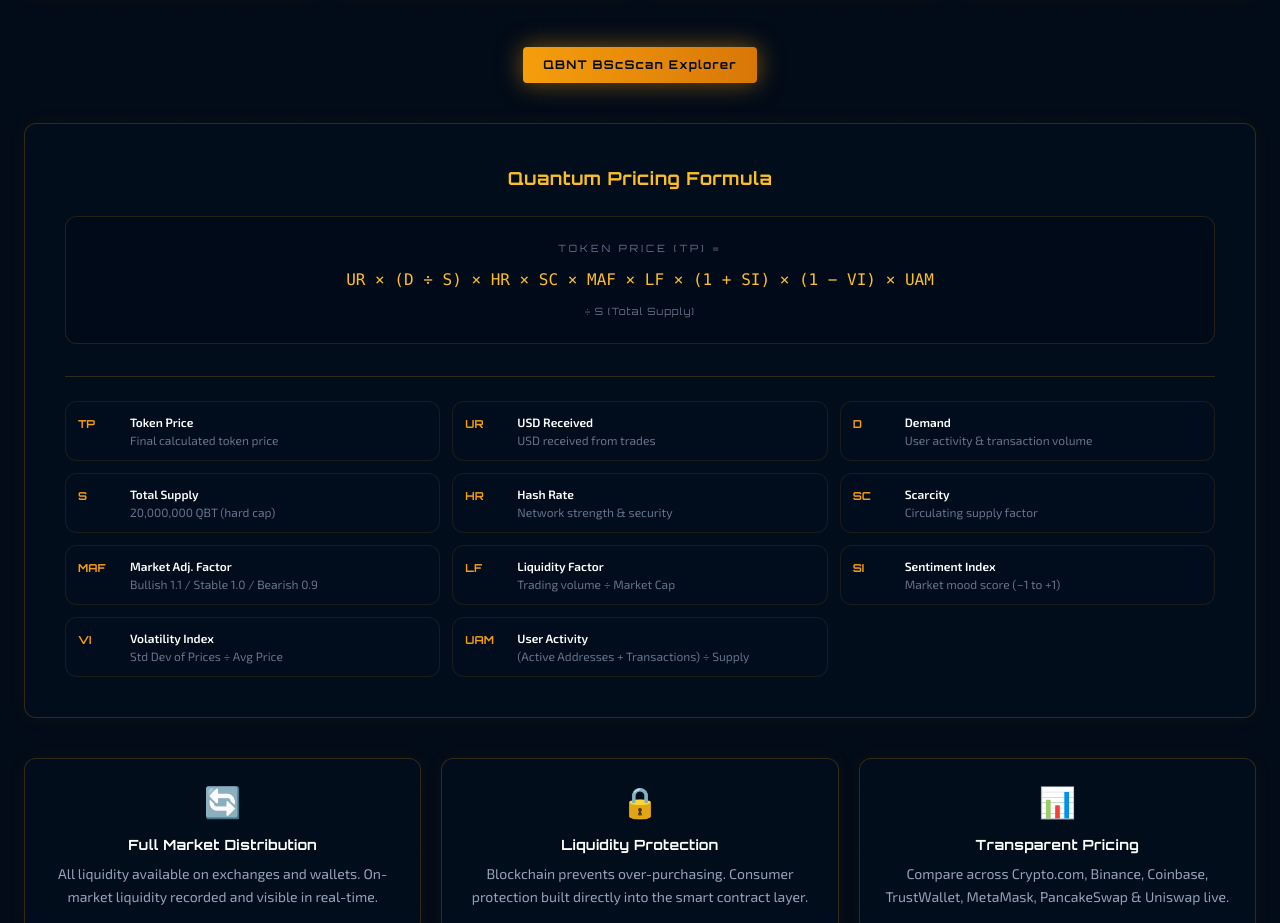
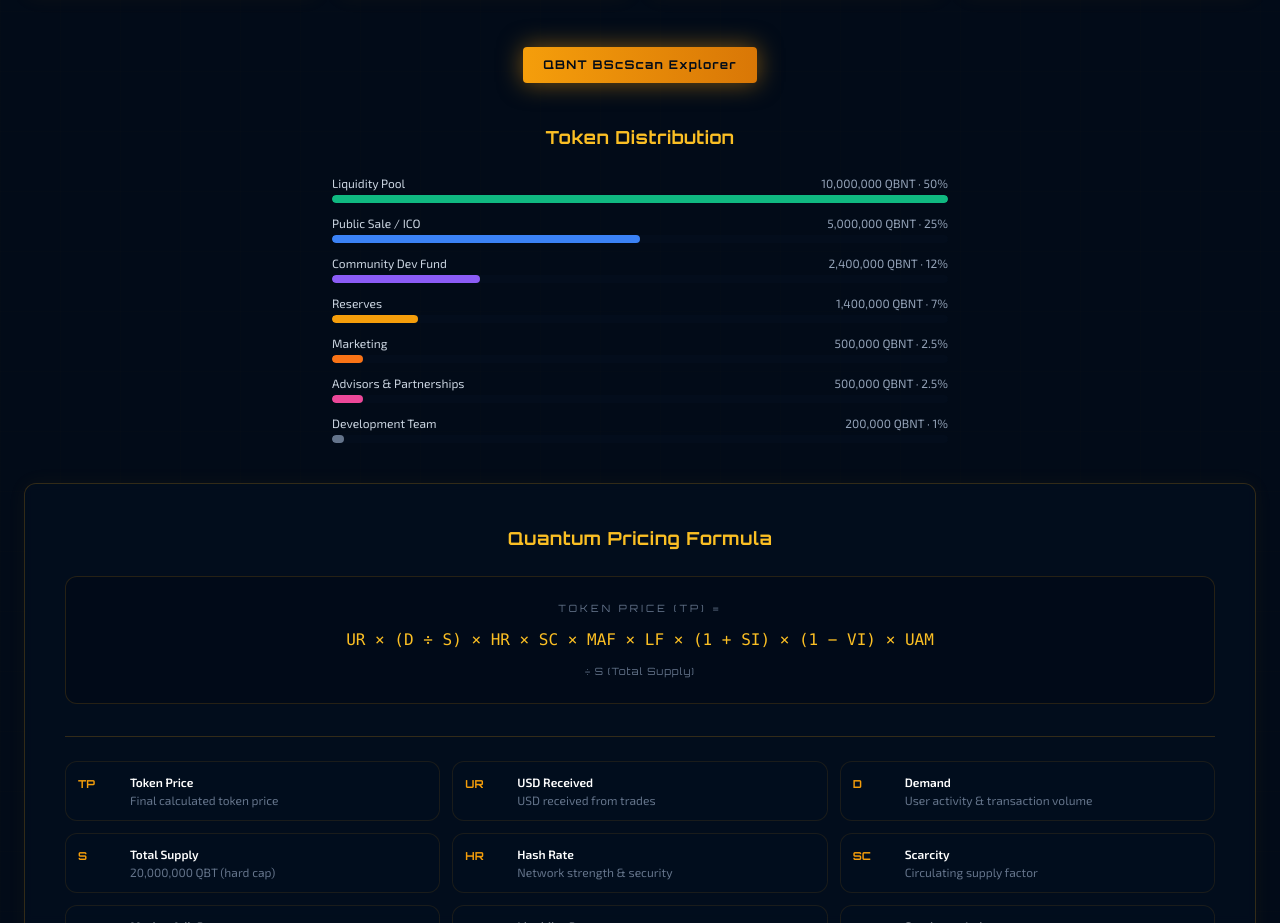
Before and after one commit to raselm606/quantamy-nextjs-tailwinds-landing, a Next.js app: page / in a window 1280 px wide. Shown: the part 3749-4672 px from the top of the page. Built offline with nearby package versions, Linux system fonts and the light colour scheme.

Commit message:
token distribution added

```diff
--- a/components/Tokenomics.jsx
+++ b/components/Tokenomics.jsx
@@ -74,6 +74,40 @@ export default function Tokenomics() {
                     </Button> */}
                   </div>
 
+        {/* Token Distribution */}
+<div className="mb-10">
+  <h3 className="font-display text-gold-400 text-lg font-bold mb-6 text-center tracking-wide">
+    Token Distribution
+  </h3>
+
+  <div className="flex justify-center">
+    <div className="w-full md:w-1/2 space-y-3">
+      {[
+        { label: 'Liquidity Pool',         amount: '10,000,000', pct: 50,  color: 'bg-emerald-500' },
+        { label: 'Public Sale / ICO',       amount: '5,000,000',  pct: 25,  color: 'bg-blue-500'    },
+        { label: 'Community Dev Fund',      amount: '2,400,000',  pct: 12,  color: 'bg-violet-500'  },
+        { label: 'Reserves',                amount: '1,400,000',  pct: 7,   color: 'bg-amber-500'   },
+        { label: 'Marketing',               amount: '500,000',    pct: 2.5, color: 'bg-orange-500'  },
+        { label: 'Advisors & Partnerships', amount: '500,000',    pct: 2.5, color: 'bg-pink-500'    },
+        { label: 'Development Team',        amount: '200,000',    pct: 1,   color: 'bg-slate-500'   },
+      ].map(item => (
+        <div key={item.label}>
+          <div className="flex justify-between text-xs font-body mb-1">
+            <span className="text-slate-300">{item.label}</span>
+            <span className="text-slate-400">{item.amount} QBNT · {item.pct}%</span>
+          </div>
+          <div className="h-2 rounded-full bg-navy-900/60 overflow-hidden">
+            <div
+              className={`h-full rounded-full ${item.color}`}
+              style={{ width: `${item.pct * 2}%` }}
+            />
+          </div>
+        </div>
+      ))}
+    </div>
+  </div>
+</div>
+
         {/* Formula card */}
         <Card className="p-8 md:p-10 mb-10">
           <h3 className="font-display text-gold-400 text-lg font-bold mb-6 text-center tracking-wide">
```
